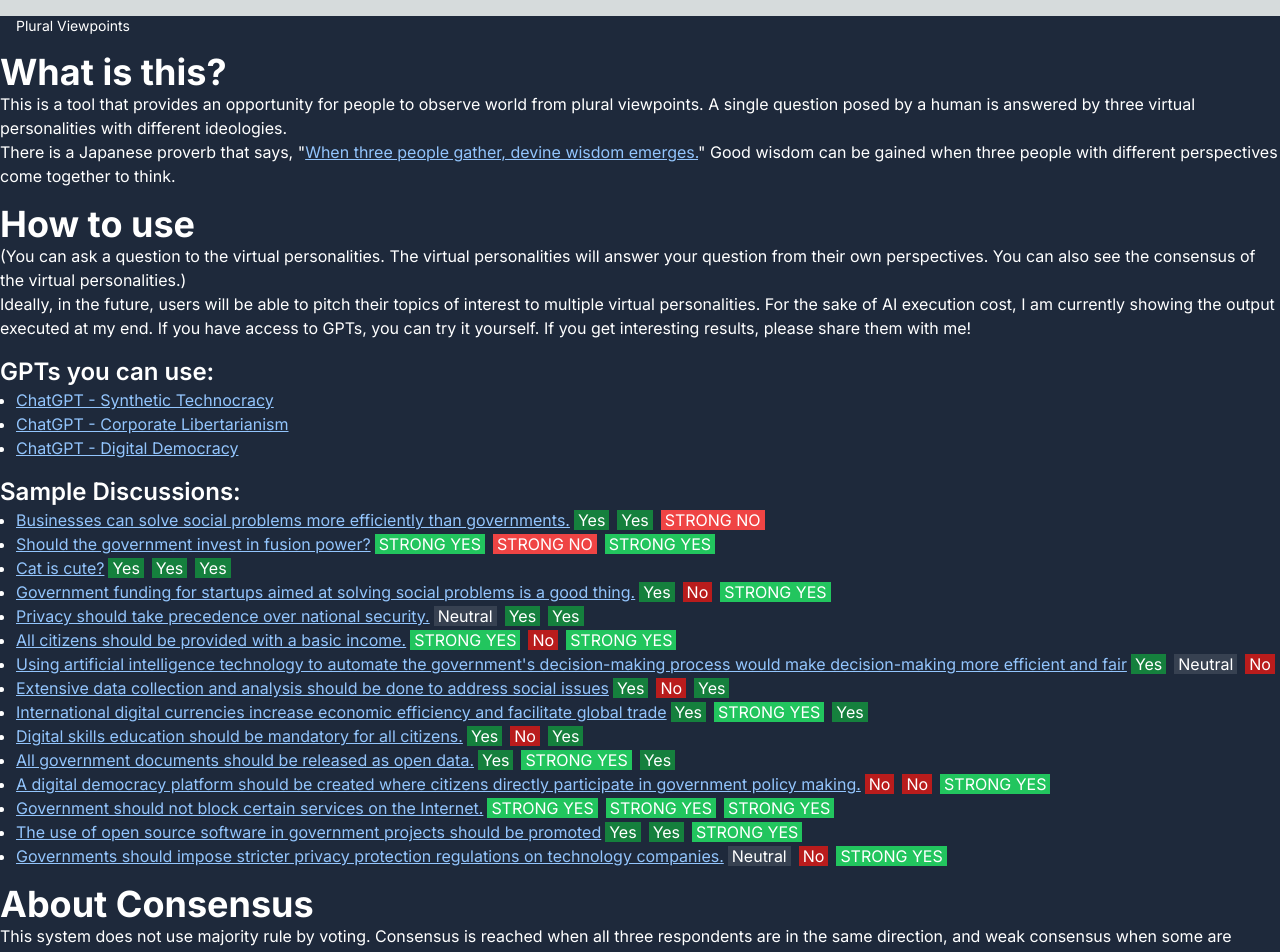
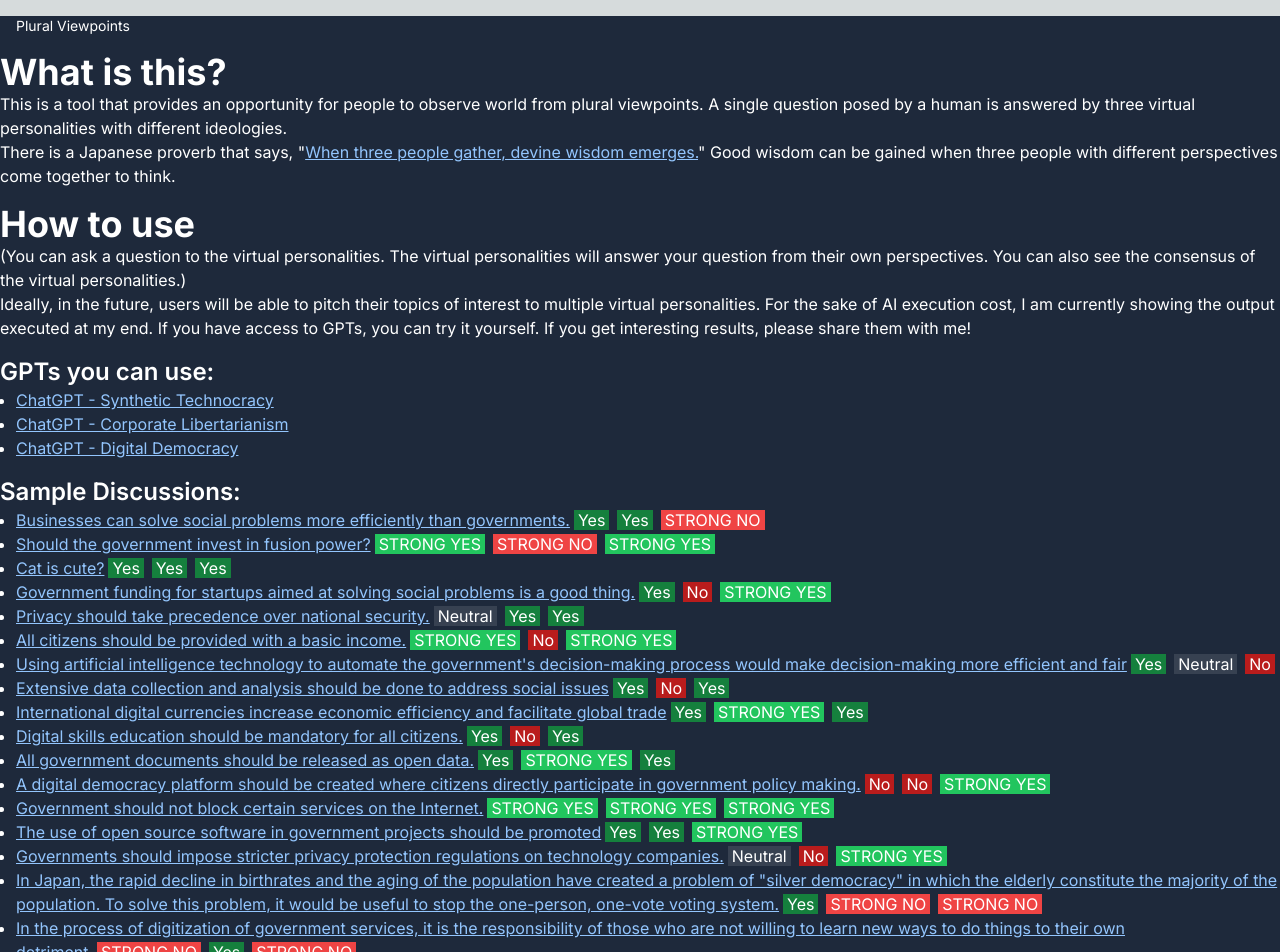
Before and after one commit to nishio/magi, a Next.js app: page / in a window 1280 px wide. Shown: the top 952 px of the page. Built offline with nearby package versions, Linux system fonts and the light colour scheme.

Commit message:
add more sample

```diff
--- a/src/app/data.ts
+++ b/src/app/data.ts
@@ -284,6 +284,44 @@
       },
     ],
   },
+  {
+    id: "16",
+    topic:
+      'In Japan, the rapid decline in birthrates and the aging of the population have created a problem of "silver democracy" in which the elderly constitute the majority of the population. To solve this problem, it would be useful to stop the one-person, one-vote voting system.',
+    viewpoints: [
+      {
+        name: "Synthetic Technocracy",
+        text: "Yes, given the challenges you described, it could be beneficial to rethink the one-person, one-vote system. It's true that an overwhelmingly elderly population might skew decisions, not always with a balanced view. But, changes to the voting system should still ensure fairness and representation. However, it's important to note that technology, like AI, could provide innovative solutions to demographic problems like aging societies, so the focus should also be on its rapid development.",
+      },
+      {
+        name: "Corporate Libertarianism",
+        text: "STRONG NO. A shift away from the one-person, one-vote system does not seem to be a solution to Japan's demographic problem. Rather than restricting democratic principles, the focus should be on allowing free market principles to handle the problem. For instance, this situation could be converted into an opportunity for entrepreneurs to create solutions catering to the needs of the elderly. Governmental policy could facilitate immigration to balance the demographic profile. Changing the voting system could lead to an infringement on individual rights. It's more important to keep promoting leadership, risk-taking, and innovation in response to societal challenges.",
+      },
+      {
+        name: "Digital Democracy",
+        text: "STRONG NO, I must respectfully disagree. Replacing the one-person, one-vote system could lead to the marginalization of certain segments of the population. Regardless of Japan's demographic shifts, each citizen's voice must be heard. This capacity to be part of the decision-making process is a cornerstone of democracy. If the country is indeed facing a \"silver democracy\", the response should be to foster policies that consider the interests of all age groups, rather than restricting their voting rights. Enhancing digital tools could offer an interactive platform where all citizens share ideas and contribute to policy-making, mediating the influence of any particularly dominant demographic. This would underline the necessity of digital inclusion, open data, and cybersecurity education, ensuring equal participation.",
+      },
+    ],
+  },
+  {
+    id: "17",
+    topic:
+      "In the process of digitization of government services, it is the responsibility of those who are not willing to learn new ways to do things to their own detriment.",
+    viewpoints: [
+      {
+        name: "Synthetic Technocracy",
+        text: "STRONG NO, I don't agree with this view. The goal of digitization of government services is to make life easier for everyone, no matter their level of tech-savviness. Instead of blaming those who struggle with this change, it's more helpful to provide education and support. Making tech accessible to everyone should be a priority because not everyone has the same opportunity to learn new technology. This kind of thinking can create a digital divide that will increase inequality in society.",
+      },
+      {
+        name: "Corporate Libertarianism",
+        text: "Yes, I mostly agree. In a world driven by technology and innovation, adaptability should be of high importance. It's normal for change to be met with resistance, but those who refuse to adapt to the digitization of government services might find themselves at a disadvantage. It aids in quick service, reduces bureaucratic bottlenecks, and offers transparency. However, it is also the onus of government to ensure that the transition is smooth and assistance is given to those struggling. While we promote self-reliance and technological savvy, it’s crucial that the system is designed to be inclusive and supportive to all levels of society.",
+      },
+      {
+        name: "Digital Democracy",
+        text: "STRONG NO, it's important to understand that not every citizen might possess the skill or the capacity to quickly adapt to new systems, especially the elderly, disabled, or marginalized groups. The onus shouldn't completely be on the citizens to adjust; the government also has the responsibility to ensure these systems are widely accessible, easy to use, and people are thoroughly educated about them. A truly democratic government should strive to design digital services in such a way that no citizen is left behind in the digital transition.",
+      },
+    ],
+  },
   //   {
   //     id: "",
   //     topic: "",
```
